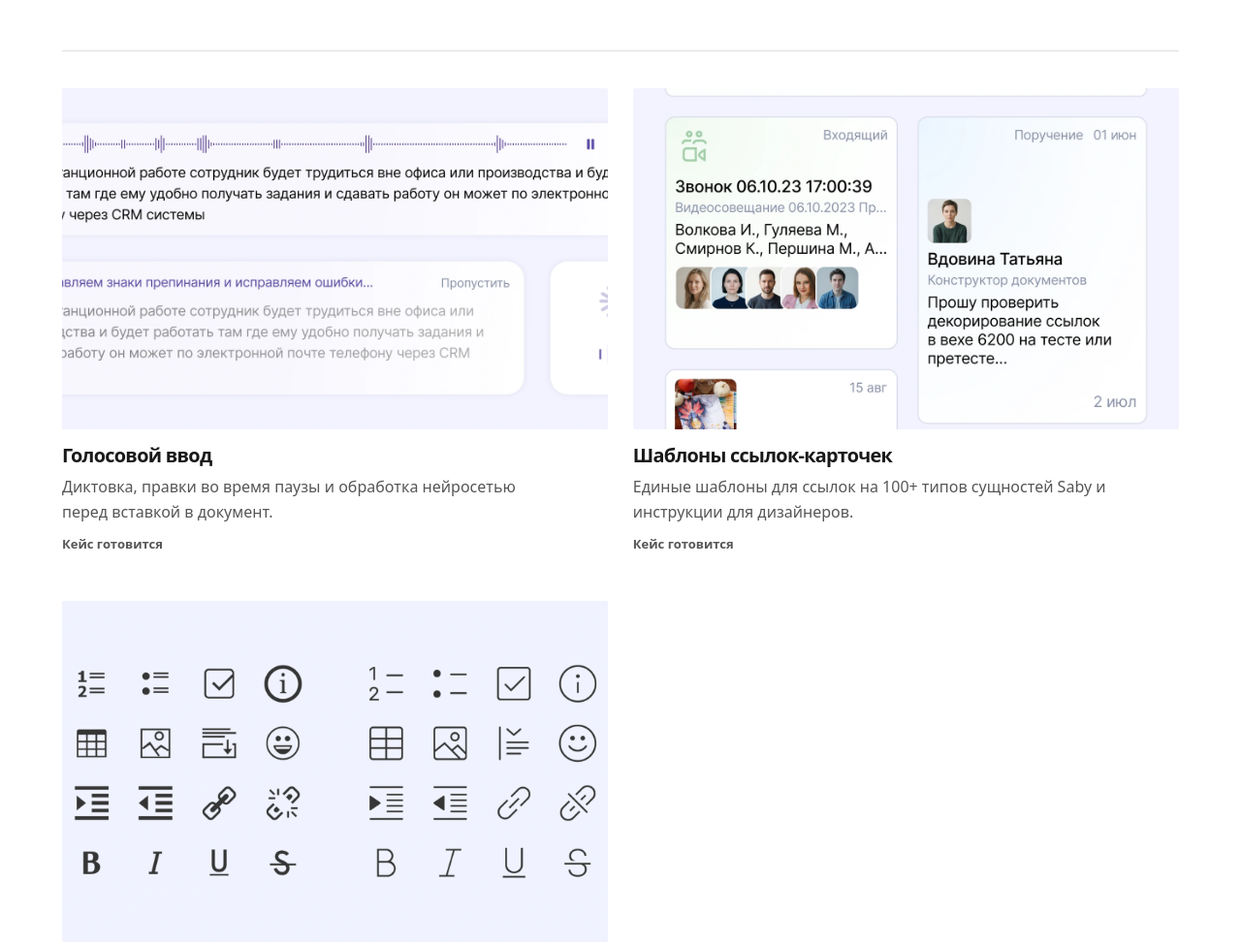
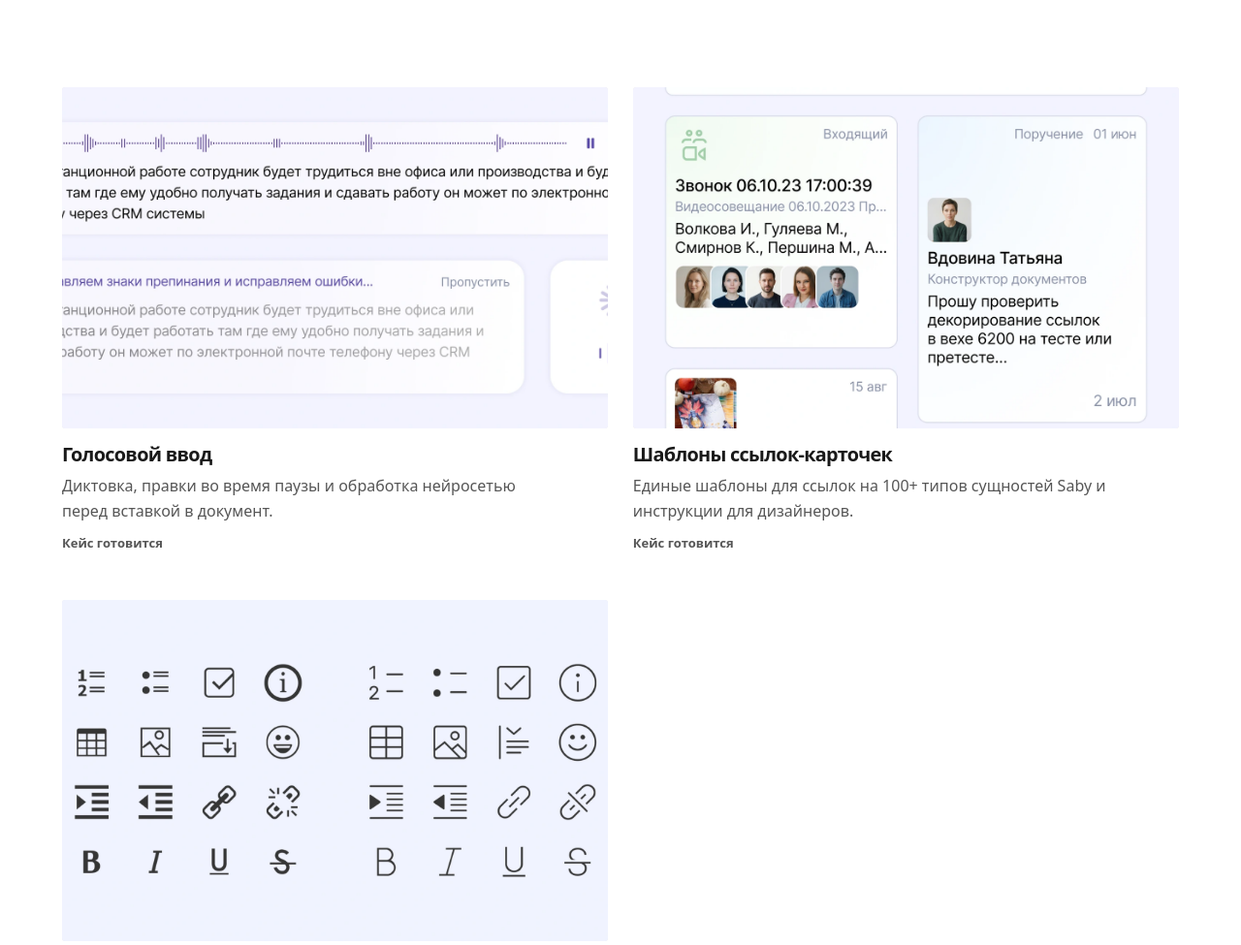
Before and after one commit to pershmary/portfolio, an Astro site: page / in a window 1280 px wide. Shown: the part 630-1605 px from the top of the page at 97% size. Built offline with nearby package versions, Linux system fonts and the light colour scheme; Astro itself is replaced by a stand-in of ours.

Commit message:
Remove the divider above case previews

```diff
--- a/src/styles/home.css
+++ b/src/styles/home.css
@@ -57,6 +57,7 @@
   letter-spacing: -0.05em;
 }
 .portfolio-home .section { padding-top: clamp(22px, 3vw, 38px); }
+.portfolio-home #cases { border-top: 0; }
 .portfolio-home .case-grid { row-gap: clamp(28px, 4vw, 48px); }
 .portfolio-home .case-card .case-cover { padding: 0; }
 .portfolio-home .case-card .case-cover img { object-fit: cover; }
```
